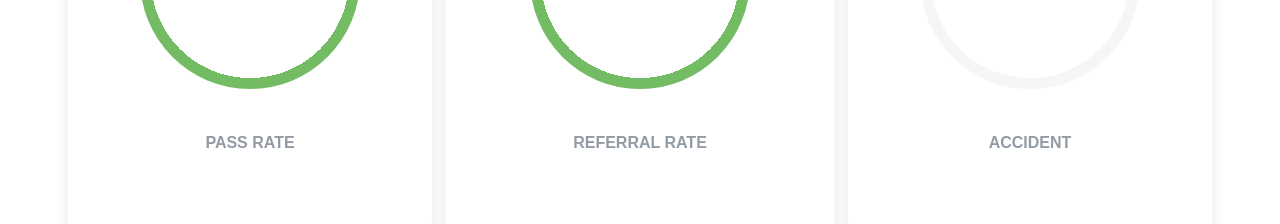
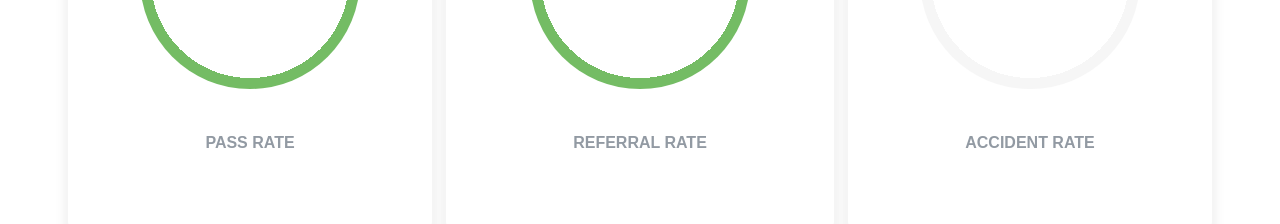
Before and after one commit to CarloVeronese/proj-html-vuejs, a Vue app: page / in a window 1280 px wide. Shown: the part 2380-2604 px from the top of the page. Built offline with nearby package versions, Linux system fonts and the light colour scheme.

Commit message:
add - accident rate

```diff
--- a/src/components/AppInstructors.vue
+++ b/src/components/AppInstructors.vue
@@ -13,7 +13,7 @@ export default {
                 },
                 {
                     ratePerc: 0,
-                    rateType: 'accident'
+                    rateType: 'accident rate'
                 }
             ],
             instructorsProfiles: [
```
